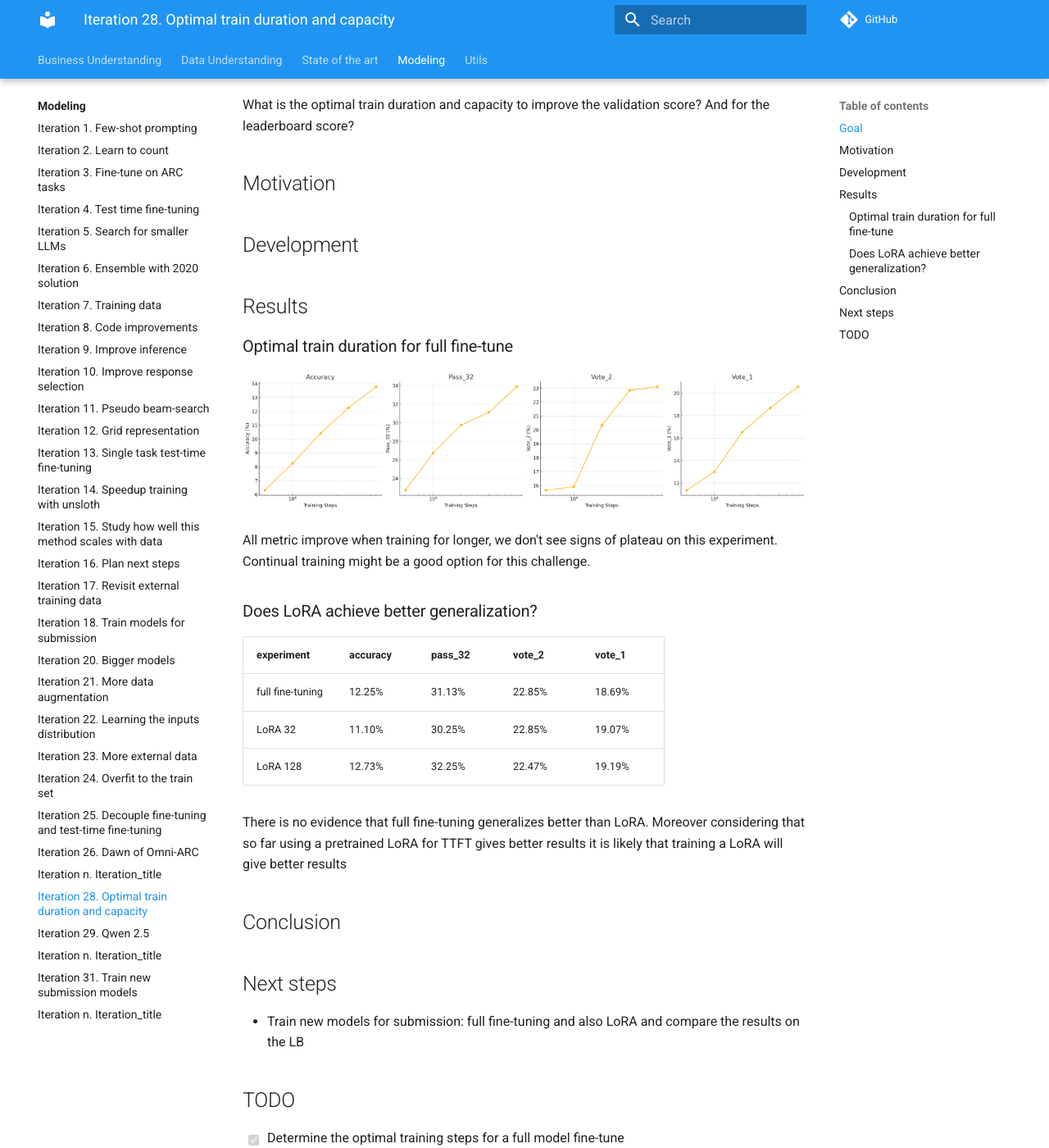
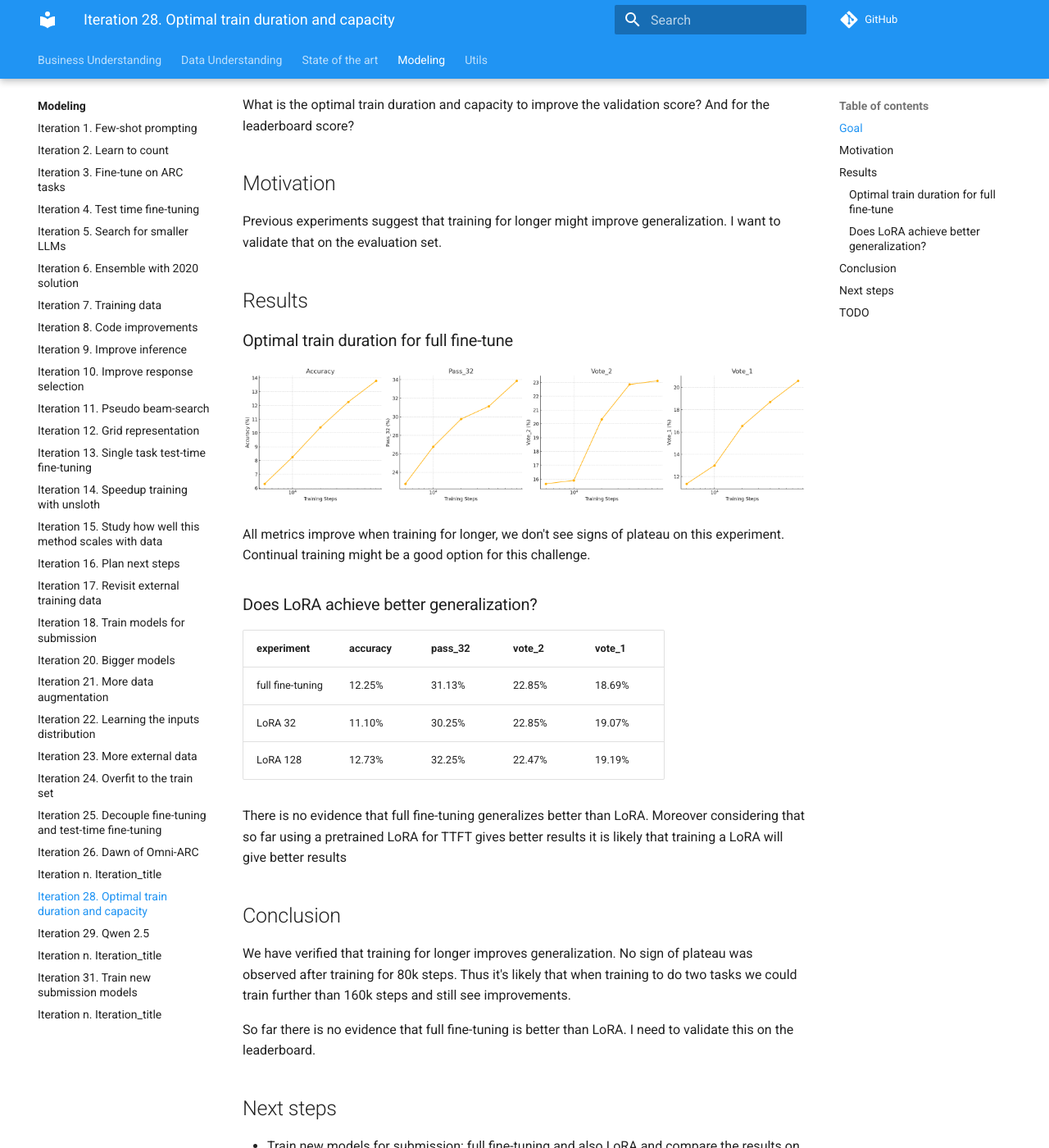
Before and after one commit to zhengjunyao-work/arc24, an MkDocs documentation site: the page built from docs/modeling/Iteration_28_optimal_train_duration_and_capacity.md, in a window 1280 px wide and 1400 px high, scrolled down 229 px. Shown: the whole window at 82% size. Built offline with MkDocs 1.6.1 and Material for MkDocs 9.7.7, drawn with Linux system fonts in a browser that asks for light colours; comment, search, counter and statistics services are not loaded.

Commit message:
closing iteration 28

```diff
--- a/docs/modeling/Iteration_28_optimal_train_duration_and_capacity.md
+++ b/docs/modeling/Iteration_28_optimal_train_duration_and_capacity.md
@@ -8,7 +8,8 @@ What is the optimal train duration and capacity to improve the validation score?
 
 ## Motivation
 
-## Development
+Previous experiments suggest that training for longer might improve generalization. I want to validate that
+on the evaluation set.
 
 ## Results
 
@@ -16,7 +17,7 @@ What is the optimal train duration and capacity to improve the validation score?
 
 ![metrics vs number of steps](res/2024-09-25-08-32-32.png)
 
-All metric improve when training for longer, we don't see signs of plateau on this experiment. Continual
+All metrics improve when training for longer, we don't see signs of plateau on this experiment. Continual
 training might be a good option for this challenge.
 
 ### Does LoRA achieve better generalization?
@@ -32,6 +33,12 @@ Moreover considering that so far using a pretrained LoRA for TTFT gives better r
 
 ## Conclusion
 
+We have verified that training for longer improves generalization. No sign of plateau was observed after
+training for 80k steps. Thus it's likely that when training to do two tasks we could train further than 160k steps
+and still see improvements.
+
+So far there is no evidence that full fine-tuning is better than LoRA. I need to validate this on the leaderboard.
+
 ## Next steps
 
 - Train new models for submission: full fine-tuning and also LoRA and compare the results on the LB
```
Also changed, not shown: docs/modeling/Iteration_27_fix_data_augmentation_bug.md (+1 -0 lines).
